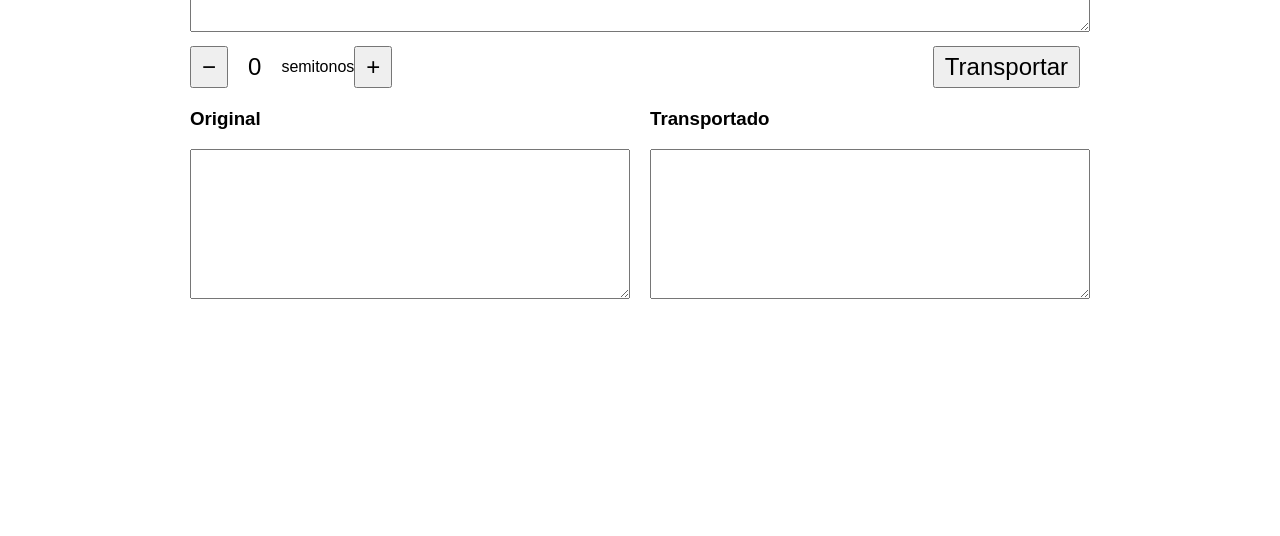
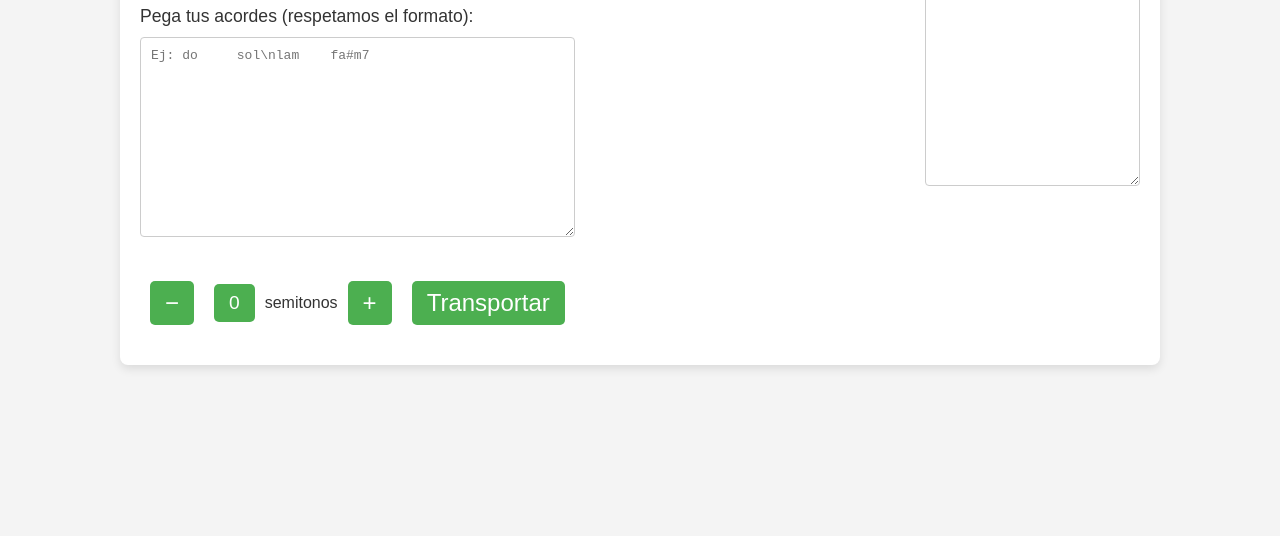
Before and after one commit to alvarezbenja/Pagina-para-acordes, a plain HTML site: page index.html in a window 1280 px wide. Shown: the part 264-800 px from the top of the page. Drawn offline with Linux system fonts and the light colour scheme.

Commit message:
Update index.html

```diff
--- a/index.html
+++ b/index.html
@@ -5,46 +5,84 @@
   <title>Transposición de Acordes</title>
   <style>
     body {
-      font-family: sans-serif;
-      max-width: 900px;
-      margin: 2rem auto;
-      padding: 1rem;
+      font-family: 'Arial', sans-serif;
+      background-color: #f4f4f4;
+      margin: 0;
+      padding: 0;
+      display: flex;
+      justify-content: center;
+      align-items: center;
+      height: 100vh;
+      color: #333;
+    }
+    .container {
+      background-color: #fff;
+      padding: 20px;
+      border-radius: 8px;
+      box-shadow: 0 4px 10px rgba(0, 0, 0, 0.1);
+      width: 80%;
+      max-width: 1000px;
+      display: flex;
+      justify-content: space-between;
+    }
+    h1 {
+      text-align: center;
+      color: #5f6368;
+      width: 100%;
+    }
+    label {
+      font-size: 1.1em;
+      margin-bottom: 10px;
+      display: block;
     }
     textarea {
       width: 100%;
-      height: 150px;
+      height: 200px;
       font-family: monospace;
       font-size: 1em;
       padding: 10px;
       box-sizing: border-box;
       white-space: pre-wrap;
+      border: 1px solid #ccc;
+      border-radius: 4px;
+      margin-bottom: 20px;
     }
     .controls {
       display: flex;
+      justify-content: center;
       align-items: center;
-      margin: 10px 0;
+      margin: 20px 0;
     }
     .controls button, .controls span {
       font-size: 1.5em;
-      margin-right: 10px;
-      padding: 5px 10px;
+      margin: 0 10px;
+      padding: 8px 15px;
+      background-color: #4CAF50;
+      color: white;
+      border: none;
+      border-radius: 5px;
+      cursor: pointer;
     }
-    .columns {
-      display: flex;
-      gap: 20px;
-      margin-top: 20px;
+    .controls button:hover {
+      background-color: #45a049;
+    }
+    .controls span {
+      font-size: 1.2em;
     }
     .box {
-      flex: 1;
+      width: 50%;  /* Ajustamos ambos cuadros al 50% */
     }
     .box h3 {
+      text-align: center;
+      color: #333;
       margin-top: 0;
     }
   </style>
 </head>
 <body>
+  <div class="container">
+    <div class="left-column">
       <h1>Transposición de Acordes</h1>
-
       <label for="input">Pega tus acordes (respetamos el formato):</label>
       <textarea id="input" placeholder="Ej: do     sol\nlam    fa#m7"></textarea>
 
@@ -52,16 +90,12 @@
         <button onclick="change(-1)">−</button>
         <span id="step">0</span> semitonos
         <button onclick="change(1)">+</button>
-    <button style="margin-left:auto;" onclick="transport()">Transportar</button>
+        <button onclick="transport()">Transportar</button>
+      </div>
     </div>
 
-  <div class="columns">
-    <div class="box">
-      <h3>Original</h3>
-      <textarea id="orig" readonly></textarea>
-    </div>
-    <div class="box">
-      <h3>Transportado</h3>
+    <div class="right-column">
+      <h3>Resultado Transportado</h3>
       <textarea id="result" readonly></textarea>
     </div>
   </div>
@@ -78,19 +112,19 @@
 
     function transport() {
       const inputText = document.getElementById('input').value;
-      document.getElementById('orig').value = inputText;
+      document.getElementById('result').value = getTransportedText(inputText); // Solo mostramos el texto transportado
+    }
 
-      // Expresión regular para detectar acordes con posibles sufijos (m, m7, sus4, etc.)
-      const regex = /\b(do#?|re#?|mi|fa#?|sol#?|la#?|si)([^ \n\r\t]*)/gi;
+    function getTransportedText(inputText) {
+      // Expresión regular para detectar acordes con posibles sufijos (m, m7, sus4, etc.) y acordes entre paréntesis
+      const regex = /\b(do#?|re#?|mi|fa#?|sol#?|la#?|si)([^ \n\r\t()]*)(\([^\)]*\))?/gi;
 
-      const transportado = inputText.replace(regex, (match, base, sufijo) => {
+      return inputText.replace(regex, (match, base, sufijo, paren) => {
         const index = notas.indexOf(base.toLowerCase());
         if (index === -1) return match; // Si no es acorde válido, lo deja igual
         const nuevoIndex = (index + step + notas.length) % notas.length;
-        return notas[nuevoIndex] + sufijo;
+        return notas[nuevoIndex] + sufijo + (paren || ''); // Mantiene el sufijo y el contenido entre paréntesis
       });
-
-      document.getElementById('result').value = transportado;
     }
   </script>
 </body>
```
Lines whose indentation alone changed are shown as unchanged.
